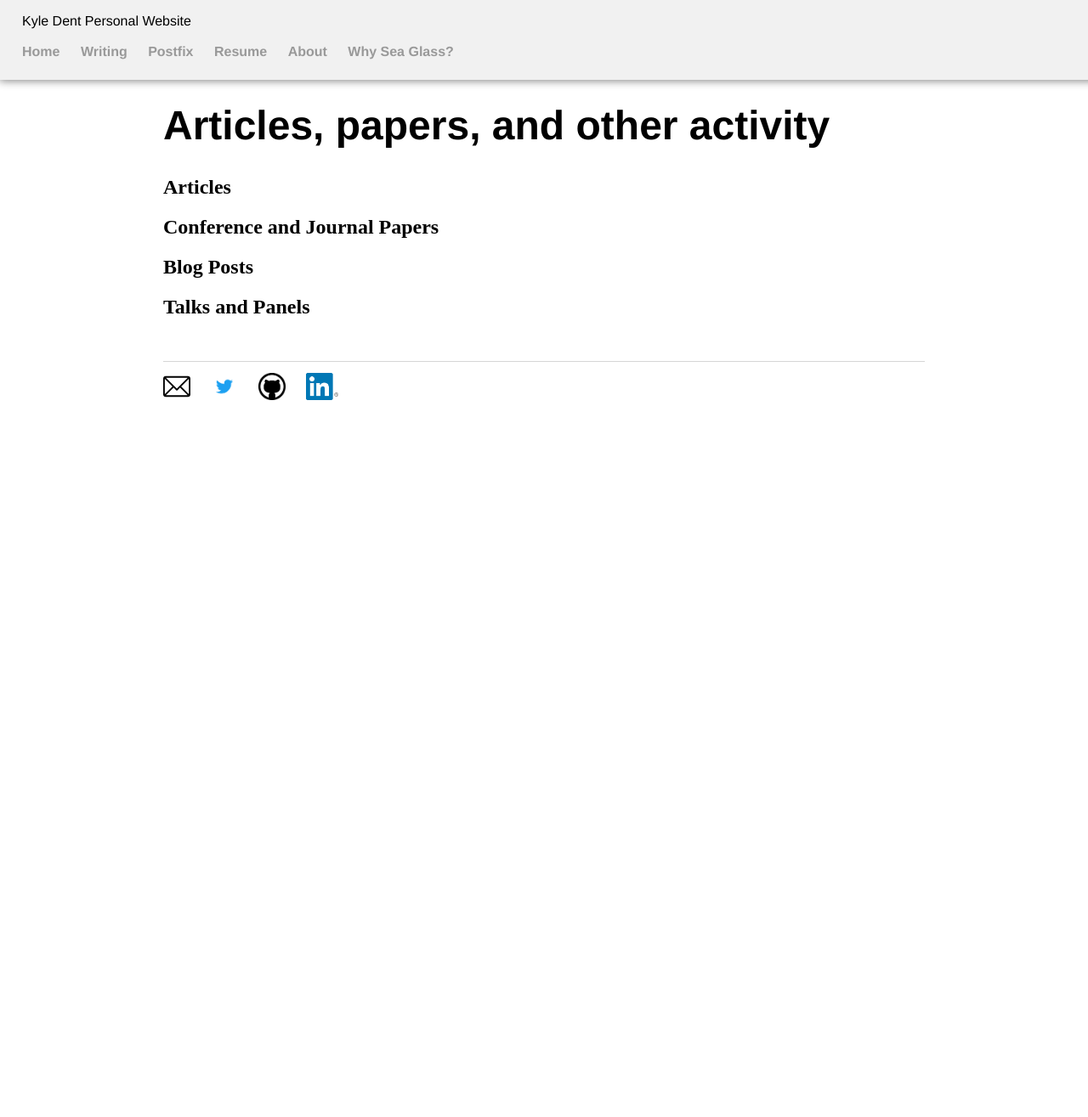
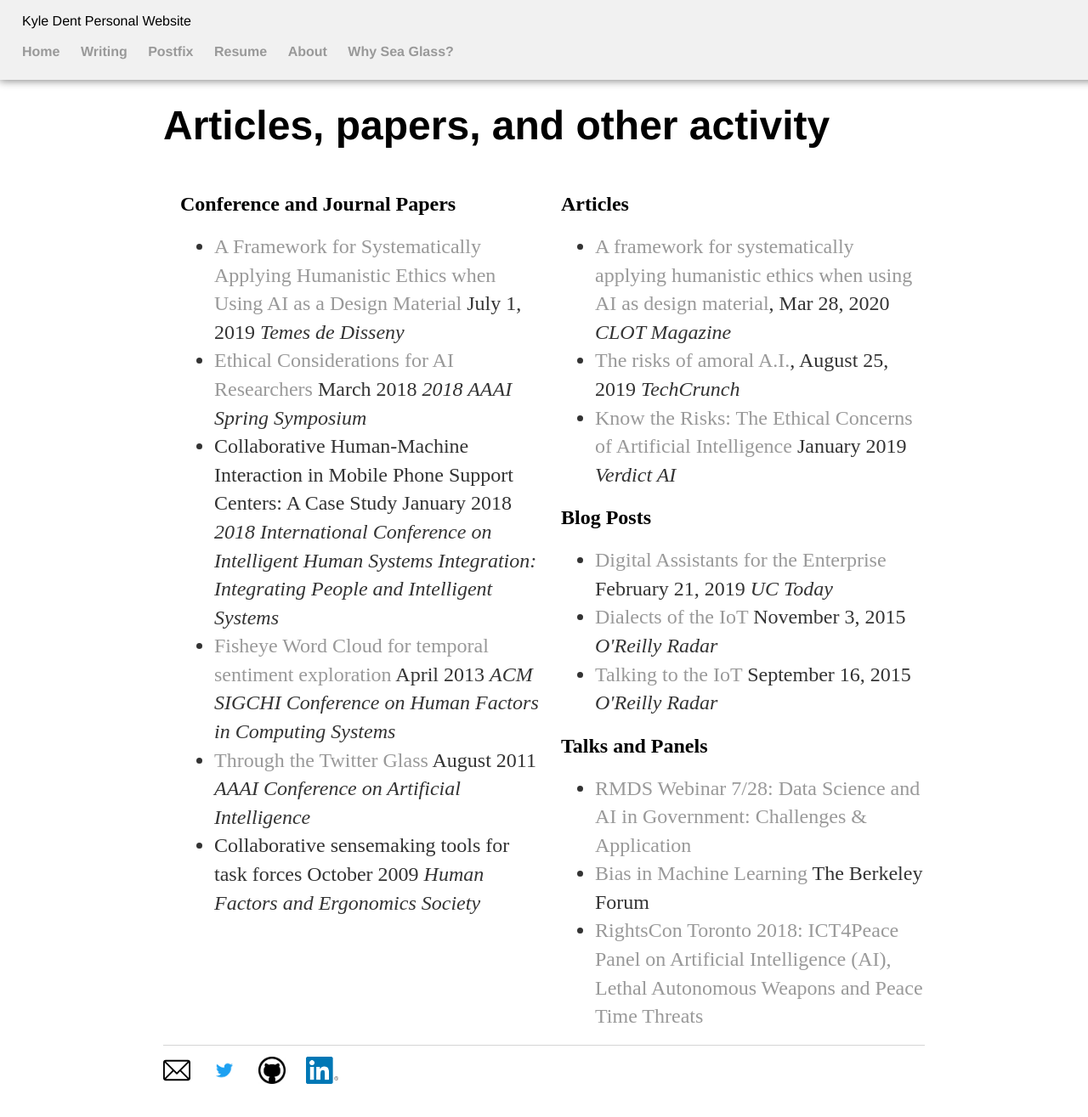
Before and after one commit to kdent/kdent.github.io, a Jekyll site: the page built from writing.html, in a window 1280 px wide and 1385 px high. Shown: the top 1315 px of the window at 85% size. Built offline with Jekyll 4.4.1, drawn with Linux system fonts in a browser that asks for light colours.

Commit message:
Completes initial pass of website.

```diff
--- a/css/main.css
+++ b/css/main.css
@@ -78,3 +78,11 @@ pre {
     margin-left: 3em;
     font-size: 1.5em
 }
+
+span.smallcaps{
+    font-variant: small-caps;
+}
+
+span.underline{
+    text-decoration: underline;
+}
--- a/writing.html
+++ b/writing.html
@@ -3,15 +3,56 @@ layout: default
 title: Kyle Dent - Writing
 ---
 
+<style>
+.flex-container {
+    display: flex;
+    flex-wrap: nowrap;
+    width: 100%;
+}
+.flex-container > div {
+    flex: 50%;
+    padding-left: 20px;
+}
+</style>
+
 <h1>Articles, papers, and other activity</h1>
 
+<div class="flex-container">
+
+<div>
+<h2>Conference and Journal Papers</h2>
+<ul>
+<li><a href="https://papers.ssrn.com/sol3/papers.cfm?abstract_id=3455518">A Framework for Systematically Applying Humanistic Ethics when Using AI as a Design Material</a> July 1, 2019 <i>Temes de Disseny</i></li>
+<li><a href="https://aaai.org/ocs/index.php/SSS/SSS18/paper/view/17512">Ethical Considerations for AI Researchers</a> March 2018 <i>2018 AAAI Spring Symposium</i></li>
+<li>Collaborative Human-Machine Interaction in Mobile Phone Support Centers: A Case Study January 2018 <i> 2018 International Conference on Intelligent Human Systems Integration: Integrating People and Intelligent Systems</i></li>
+<li><a href="http://dl.acm.org/citation.cfm?id=2468673">Fisheye Word Cloud for temporal sentiment exploration</a> April 2013 <i>ACM SIGCHI Conference on Human Factors in Computing Systems</i></li>
+<li><a href="https://www.aaai.org/ocs/index.php/WS/AAAIW11/paper/view/3869">Through the Twitter Glass</a> August 2011 <i>AAAI Conference on Artificial Intelligence</i></li>
+<li>Collaborative sensemaking tools for task forces October 2009 <i>Human Factors and Ergonomics Society</i></li>
+</ul>
+
+</div>
+
+<div>
 <h2>Articles</h2>
-
-
-<h2>Conference and Journal Papers</h2>
-
+<ul>
+<li><a href="https://www.clotmag.com/design/a-framework-for-systematically-applying-humanistic-ethics-when-using-ai-as-design-material-by-kyle-dent-richelle-dumond-mike-kuniavsky">A framework for systematically applying humanistic ethics when using AI as design material</a>, Mar 28, 2020 <i>CLOT Magazine</i></li>
+<li><a href="">The risks of amoral A.I.</a>, August 25, 2019 <i>TechCrunch</i></li>
+<li><a href="http://verdict-ai.h5mag.com/verdict_ai_jan19/know_the_risks_ethical_concerns_artificial_intelligence">Know the Risks: The Ethical Concerns of Artificial Intelligence</a> January 2019 <i>Verdict AI</i></li>
+</ul>
 
 <h2>Blog Posts</h2>
+<ul>
+<li><a href="https://www.uctoday.com/unified-communications/digital-assistants-for-the-enterprise/">Digital Assistants for the Enterprise</a> February 21, 2019 <i>UC Today</i></li>
+<li><a href="https://www.oreilly.com/content/talking-to-the-iot/">Dialects of the IoT</a> November 3, 2015 <i>O'Reilly Radar</i></li>
+<li><a href="">Talking to the IoT</a> September 16, 2015 <i>O'Reilly Radar</i></li>
+</ul>
 
 
 <h2>Talks and Panels</h2>
+<ul>
+<li><a href="https://grmds.org/webinar/Data-Science-and-AI-in-Government-Challenges-Application">RMDS Webinar 7/28: Data Science and AI in Government: Challenges &amp; Application</a></li>
+<li><a href="https://berkeleyforum.org/event/bias-in-machine-learning-panel/">Bias in Machine Learning</a> The Berkeley Forum</li>
+<li><a href="https://www.youtube.com/watch?v=IWhUBSSEYk8">RightsCon Toronto 2018: ICT4Peace Panel on Artificial Intelligence (AI), Lethal Autonomous Weapons and Peace Time Threats</a>
+</ul>
+
+</div>
```
Also changed, not shown: about.md (+11 -4 lines), seaglass.html (+8 -1 lines).
